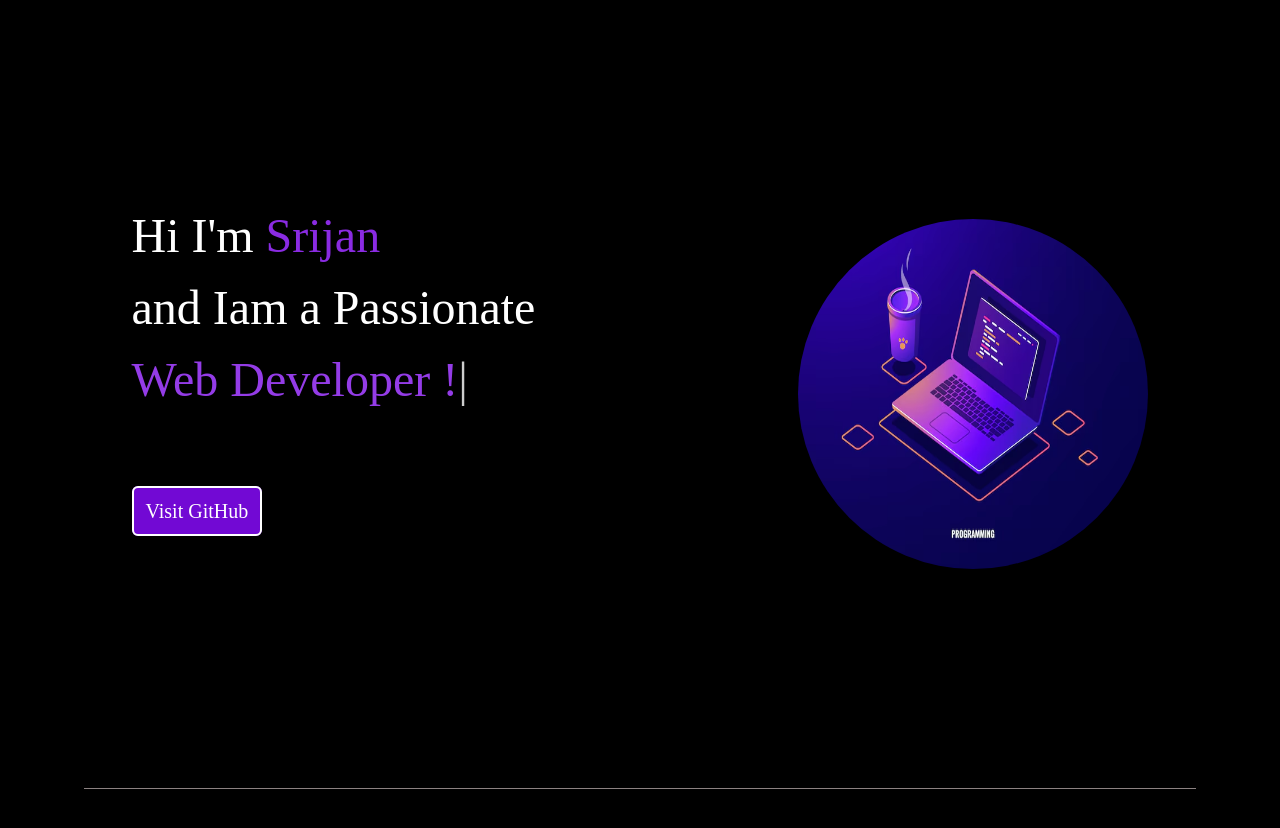
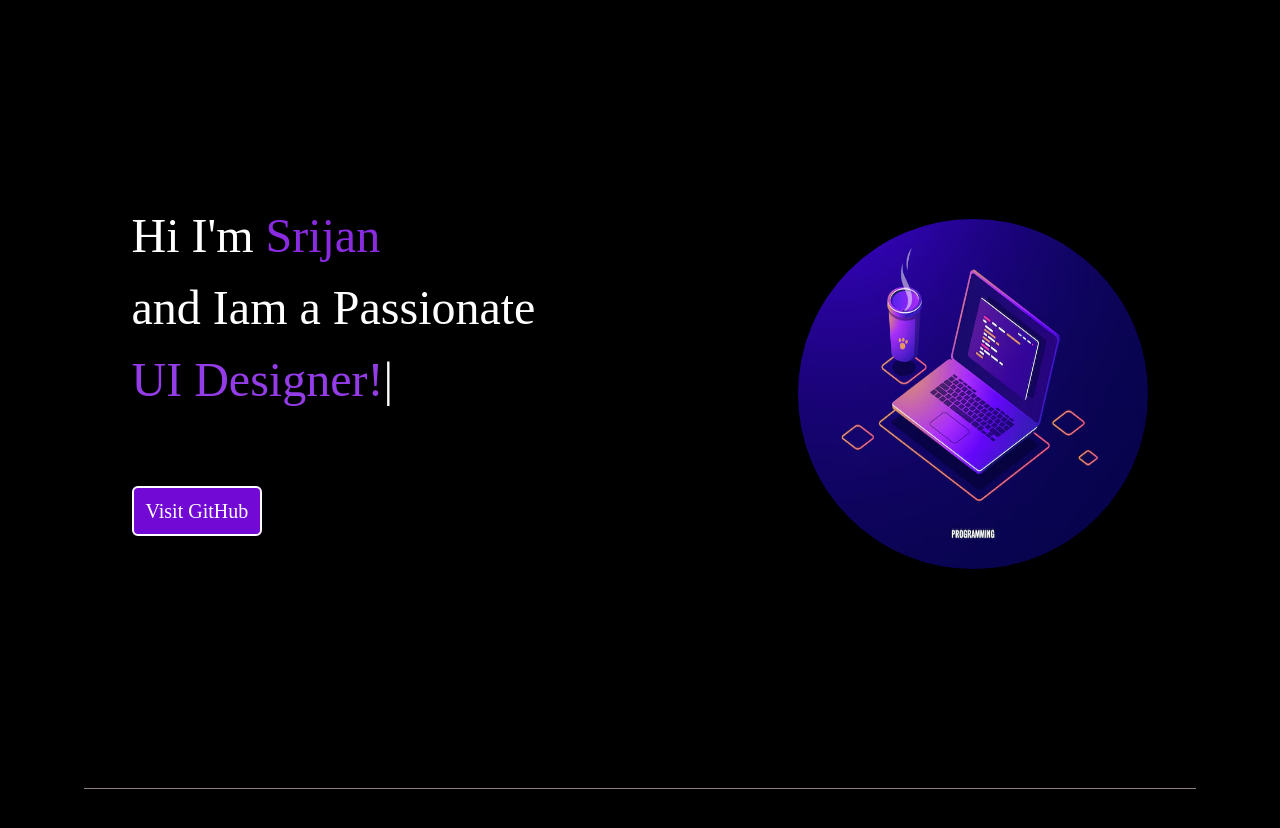
Before and after one commit to SrijanDevOps/Portfolio-Website-1.0, a plain HTML site: page index.html in a window 1280 px wide. Shown: the part 80-908 px from the top of the page. Drawn offline with nearby package versions, Linux system fonts and the light colour scheme.

Commit message:
Update index.html
added some functionality

```diff
--- a/index.html
+++ b/index.html
@@ -580,8 +580,11 @@
     <script src="https://unpkg.com/typed.js@2.1.0/dist/typed.umd.js"></script>
     <script>
       var typed = new Typed('#element', {
-        strings: ['Web Developer !'],
-        typeSpeed: 50,
+        strings: ["Web Developer !","Web Designer!","UI Designer!"],
+        typeSpeed: 60,
+        backSpedd:60,
+        backDelay:800,
+        loop:true
       });
     </script>
 
```
